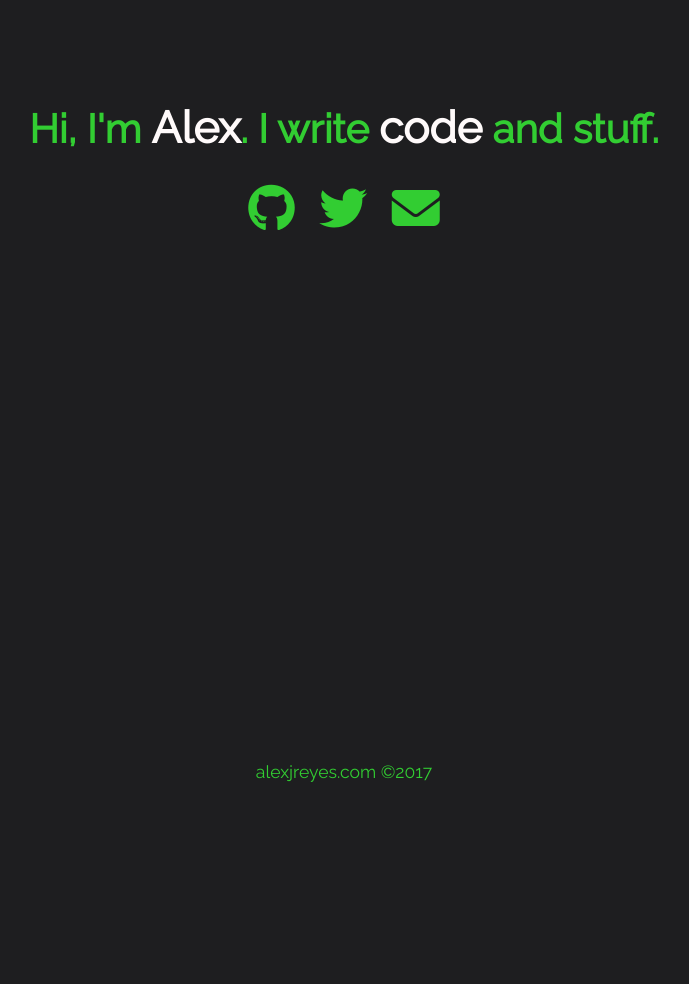
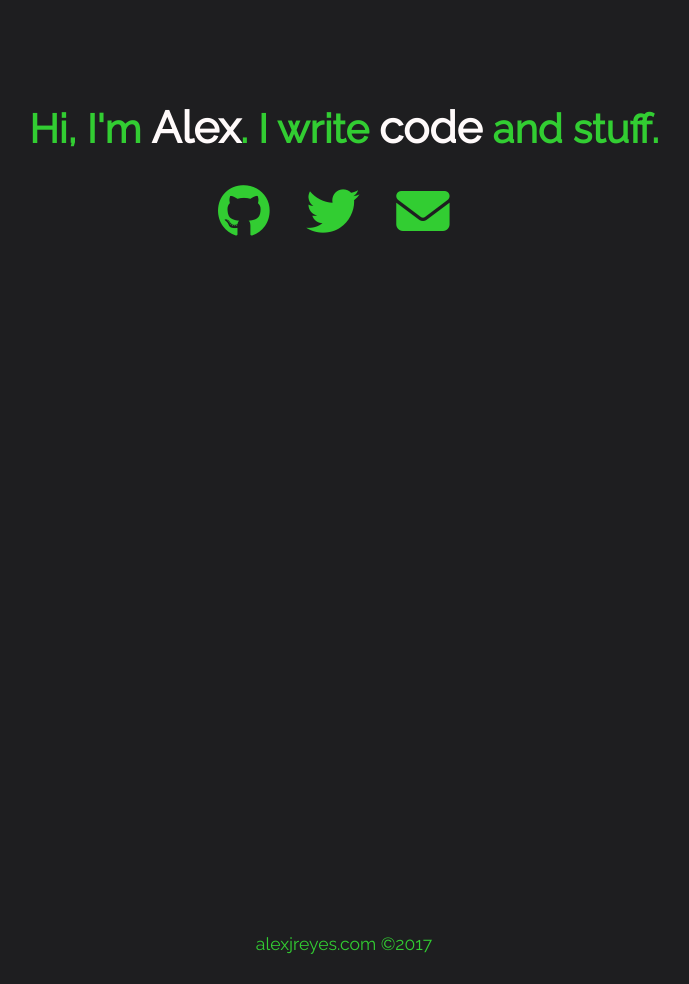
Before and after one commit to alexako/alexjreyes-python, a Flask app: page / in a window 1280 px wide. Shown: the whole page, without its empty margins (296-985 px from the left). Before the commit the page ends 782 px from the top, so only its background shows below. Run offline with Flask 2, Linux system fonts and the light colour scheme; some libraries are stand-ins or nearby versions.

Commit message:
Move contact links into button tags and add 100% height attr

```diff
--- a/app/static/css/style.css
+++ b/app/static/css/style.css
@@ -1,4 +1,9 @@
 /* TODO: Add down arrow for portfolio section */
+
+html,
+body {
+    height: 100%;
+}
 
 body {
     /* Title font */
@@ -11,15 +16,16 @@ body {
     color: limegreen;
     background-color: #1e1e20;
     width: 100%;
-    height: 100%;
     margin: 0;
 }
 
-a {
+a,
+#modalBtn {
     color: limegreen;
     text-decoration: none;
 }
-a:hover {
+a:hover,
+#modalBtn:hover {
     color: dodgerblue;
 }
 
@@ -43,16 +49,21 @@ a:hover {
     padding-top: 4px;
 }
  .contact a {
-    margin: 0 1%;
     -webkit-transition-duration: 0.4s;
     transition-duration: 0.4s;
 }
 
+button {
+    outline: 0;
+    border: none;
+    background: none;
+    cursor: pointer;
+    margin: 0 2% 0 0;
+}
+
 footer {
     font-size: 1.1em;
-    position: absolute;
-    bottom: 0;
-    left: 0;
+    padding: 1% 0;
     width: 100%;
 }
 footer p {
@@ -63,6 +74,7 @@ footer p {
     .container {
         width: 80%;
     }
+
     .intro {
         width: 88%;
         margin: 7% auto 1% auto;
--- a/app/templates/base.html
+++ b/app/templates/base.html
@@ -17,11 +17,11 @@
             {% block content %}
             {% endblock %}
 
-            <footer>
-                <p>
-                    <a href="{{ url_for('index') }}">alexjreyes.com</a> &copy;2017
-                </p>
-            </footer>
         </div>
+        <footer>
+            <p>
+                <a href="{{ url_for('index') }}">alexjreyes.com</a> &copy;2017
+            </p>
+        </footer>
     </body>
 </html>
--- a/app/templates/index.html
+++ b/app/templates/index.html
@@ -5,8 +5,8 @@
         <h1>Hi, I'm <span>Alex</span>. I write <span>code</span> and stuff.</h1>
     </div>
     <div class="contact">
-        <a href="http://github.com/alexako/"><i class="fa fa-github fa-3x" aria-hidden="true"></i></a>
-        <a href="http://twitter.com/kludgebot/"><i class="fa fa-twitter fa-3x" aria-hidden="true"></i></a>
-        <a href="mailto:me@alexjreyes.com"><i class="fa fa-envelope fa-3x" aria-hidden="true"></i></a>
+        <button><a href="http://github.com/alexako/" target="_blank"><i class="fa fa-github fa-4x" aria-hidden="true"></i></a></button>
+        <button><a href="http://twitter.com/kludgebot/" target="_blank"><i class="fa fa-twitter fa-4x" aria-hidden="true"></i></a></button>
+        <button id="modalBtn"><i class="fa fa-envelope fa-4x" aria-hidden="true"></i></button>
     </div>
 {% endblock %}
```
